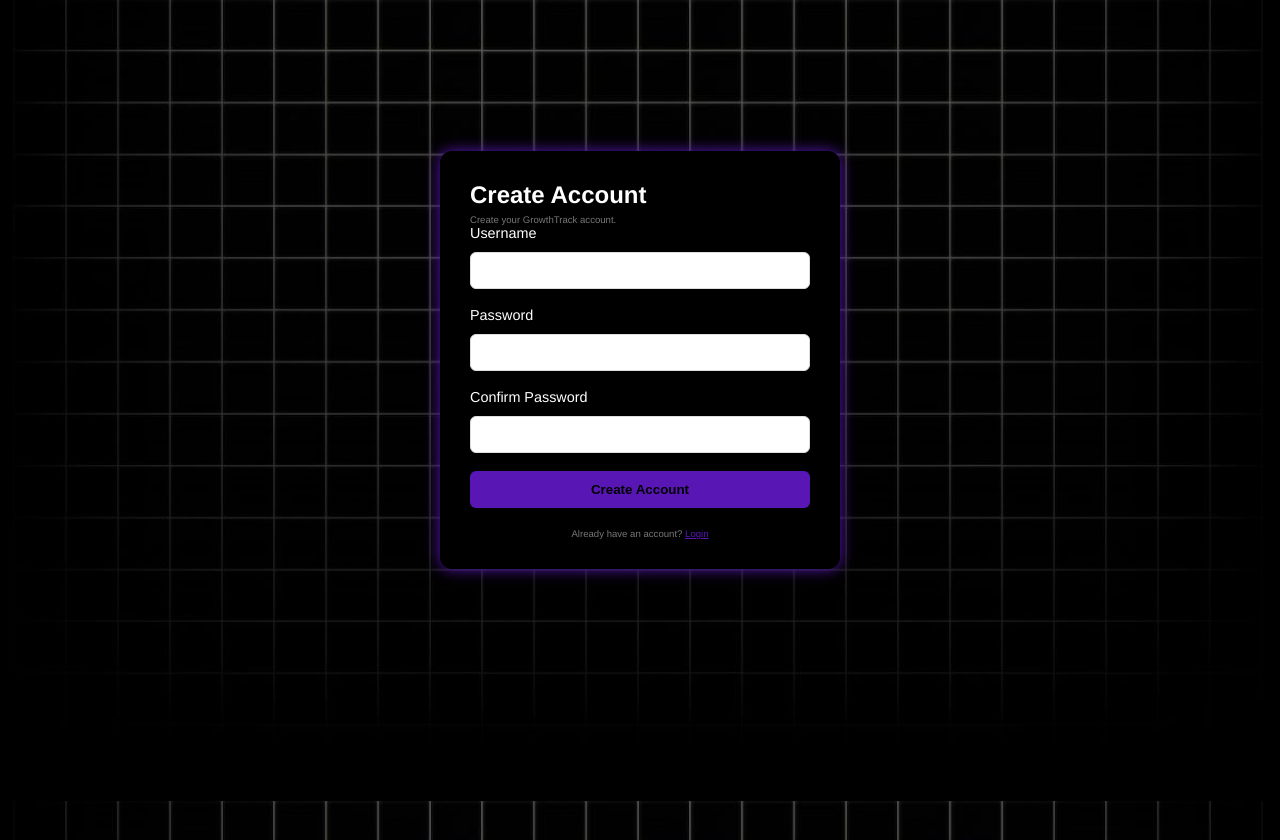
After one commit to rudrasaini-25/growth-tracker, a Django app: page /tracker/register/ in a window 1280 px wide. The commit adds this page. Run offline with Django 5.2, Linux system fonts and the light colour scheme.

Commit message:
Complete GrowthTrack MVP

```diff
--- a/tracker/static/style.css
+++ b/tracker/static/style.css
@@ -229,6 +229,7 @@ body {
     justify-content: center;
     margin-top: 10%;
 }
+
 form {
     display: grid;
     grid-template-columns: 1fr 1fr;
@@ -239,6 +240,7 @@ form {
     width: 100%;
     max-width: 80%;
 }
+
 form p {
     display: flex;
     flex-direction: column;
@@ -382,7 +384,7 @@ form label {
 .goal-modal-container {
     display: grid;
     grid-template-columns: 1fr 1fr;
-    /* gap: 20px; */
+    gap: 7px;
     background-color:rgb(0, 0, 0);
     margin: 15% auto;
     padding: 20px;
@@ -586,6 +588,7 @@ form label {
 }
 
 .journal-content {
+
     font-size: 15px;
     margin: 20px 0;
     line-height: 1.6;
@@ -634,6 +637,19 @@ form label {
 .delete-journal-btn:hover,
 .new-journal-btn:hover {
     opacity: 0.8;
+}
+
+.empty-journal {
+    display: contents;
+    font-size: 16px;
+    color: #555;
+    text-align: center;
+    margin-top: 50px;
+}
+.empty-journal-action {
+    display: flex;
+    justify-content: center;
+    margin-top: 20px;
 }
 
 /* journal edit and add page */
@@ -715,3 +731,152 @@ form label {
     background: rgb(88, 22, 181);
     color: rgb(0, 0, 0);
 }
+
+/* register page */
+
+
+.auth-card form {
+
+    display: flex;
+    flex-direction: column;
+    gap: 0;
+    margin: 0;
+    padding: 0;
+    width: 100%;
+    max-width: 100%;
+}
+
+.auth-page {
+    margin-top: 40px;
+    min-height: 80vh;
+    display: flex;
+    justify-content: center;
+    align-items: center;
+
+}
+.auth-field label {
+    font-size: 1.5rem;
+    color: white;
+    margin-bottom: 5px;
+}
+
+.auth-card {
+    width: 400px;
+    padding: 30px;
+    background: rgb(0, 0, 0);
+    border-radius: 12px;
+    box-shadow: 0 0 15px rgb(88, 22, 181);
+}
+
+.auth-card h1 {
+    color: white;
+    font-size: 2.5rem;
+    margin-bottom: 5px;
+}
+
+.auth-card > p {
+    color: #777;
+}
+
+.auth-field {
+    display: flex;
+    flex-direction: column;
+    margin-bottom: 18px;
+    gap: 6px;
+}
+
+.auth-field input {
+    padding: 10px;
+    border: 1px solid #ddd;
+    border-radius: 6px;
+}
+
+.auth-button {
+    width: 100%;
+    padding: 11px;
+    border: none;
+    border-radius: 6px;
+    background: rgb(88, 22, 181);
+    color: rgb(0, 0, 0);
+    cursor: pointer;
+    font-weight: 600;
+}
+
+.auth-error {
+    color: #c62828 ;
+}
+
+.auth-link {
+    text-align: center;
+    margin-top: 20px;
+}
+
+.auth-link a {
+    color: rgb(88, 22, 181);
+}
+
+/* Main habit list */
+/* .display-habits-container {
+    display: block !important;
+    width: 100%;
+} */
+
+/* Each section inside the habit container */
+/* .display-habits-container > div {
+    display: block;
+    width: 100%;
+} */
+
+/* Habit rectangle + delete icon */
+/* .habit-and-delete {
+    display: flex;
+    align-items: center;
+    width: 100%;
+    gap: 10px;
+    margin-bottom: 15px;
+} */
+
+/* Habit rectangle */
+/* .habit-and-delete .display-habits {
+    flex: 1;
+    width: auto;
+} */
+
+/* Delete form */
+.habit-and-delete .delete-form {
+    display: flex;
+    width: auto;
+    max-width: none;
+    margin: 0;
+    padding: 10px;
+    flex-shrink: 0;
+}
+
+/* Delete icon */
+.delete-icon {
+    background: none;
+    border: none;
+    padding: 5px;
+    cursor: pointer;
+    color:  rgb(85, 58, 123);
+    font-size: 15px;
+}
+
+.delete-icon:hover {
+    color: red;
+}
+
+.goal-modal-container .delete-goal-form {
+    display: flex;
+    width: auto;
+    max-width: none;
+    margin: 0;
+    padding: 0;
+}
+
+.logout {
+    position: absolute;
+    right: 4%;
+    font-size: medium;
+    font-weight: 600;
+}
--- /dev/null
+++ b/tracker/templates/auth_base.html
@@ -0,0 +1,20 @@
+{% load static %}
+
+<!DOCTYPE html>
+<html lang="en">
+<head>
+    <meta charset="UTF-8">
+    <meta name="viewport" content="width=device-width, initial-scale=1.0">
+
+    <title>GrowthTrack</title>
+
+    <link rel="stylesheet" href="{% static 'style.css' %}">
+</head>
+
+<body>
+
+    {% block content %}
+    {% endblock %}
+
+</body>
+</html>
--- /dev/null
+++ b/tracker/templates/register.html
@@ -0,0 +1,48 @@
+{% extends 'auth_base.html' %}
+
+{% block content %}
+
+<div class="auth-page">
+
+    <div class="auth-card">
+
+        <h1>Create Account</h1>
+        <p>Create your GrowthTrack account.</p>
+
+        {% if error %}
+            <p class="auth-error">{{ error }}</p>
+        {% endif %}
+
+        <form method="POST">
+            {% csrf_token %}
+
+            <div class="auth-field">
+                <label>Username</label>
+                <input type="text" name="username" required>
+            </div>
+
+            <div class="auth-field">
+                <label>Password</label>
+                <input type="password" name="password" required>
+            </div>
+
+            <div class="auth-field">
+                <label>Confirm Password</label>
+                <input type="password" name="confirm_password" required>
+            </div>
+
+            <button type="submit" class="auth-button">
+                Create Account
+            </button>
+        </form>
+
+        <p class="auth-link">
+            Already have an account?
+            <a href="{% url 'login' %}">Login</a>
+        </p>
+
+    </div>
+
+</div>
+
+{% endblock %}
--- a/tracker/urls.py
+++ b/tracker/urls.py
@@ -1,6 +1,6 @@
 from django.contrib import admin
 from django.urls import path
-from .views import habits, add_habits, habits_activity, recurring_habits_activity, goals, add_goals, goal_activity, extend_deadline, dashboard, journal, add_journal, edit_journal, delete_journal
+from .views import delete_goal, delete_habit, delete_recurring_habit, habits, add_habits, habits_activity, logout_view, recurring_habits_activity, goals, add_goals, goal_activity, extend_deadline, dashboard, journal, add_journal, edit_journal, delete_journal, register, login_view
 
 urlpatterns = [
     path('habits/', habits, name='habits'),
@@ -11,9 +11,16 @@ urlpatterns = [
     path('add_goals/', add_goals, name='add_goals'),
     path('goal_activity/', goal_activity, name= 'goal_activity'),
     path('extend_deadline/', extend_deadline, name='extend_deadline'),
+    path("goals/delete/<int:goal_id>/", delete_goal, name="delete_goal"),
+    path('habits/delete/<int:habit_id>/', delete_habit, name='delete_habit'),
+    path('recurring-habits/delete/<int:recurring_habit_id>/', delete_recurring_habit, name='delete_recurring_habit'),
+
     path('dashboard/', dashboard, name='dashboard'),
     path('journal/', journal, name='journal'),
     path('journal/add/', add_journal, name='add_journal'),
     path("journal/edit/<int:journal_id>/", edit_journal, name="edit_journal"),
     path("journal/delete/<int:journal_id>/", delete_journal, name="delete_journal"),
+    path('register/', register, name='register'),
+    path('login/', login_view, name='login'),
+    path('logout/', logout_view, name='logout'),
 ]
--- a/tracker/views.py
+++ b/tracker/views.py
@@ -1,3 +1,8 @@
+from django.contrib.auth import authenticate, login, logout
+from django.contrib.auth.models import User
+from django.shortcuts import redirect, render
+from django.contrib.auth.decorators import login_required
+
 import datetime
 from django.shortcuts import render, redirect, get_object_or_404
 from django.http import JsonResponse
@@ -9,6 +14,58 @@ from datetime import date
 from django.db.models import Q
 from datetime import datetime, timedelta
 
+
+
+def register(request):
+    if request.method == "POST":
+        username = request.POST.get("username")
+        password = request.POST.get("password")
+        confirm_password = request.POST.get("confirm_password")
+
+        if User.objects.filter(username=username).exists():
+            return render(request, "register.html", {
+                "error": "Username already exists."
+            })
+
+        if password != confirm_password:
+            return render(request, "register.html", {
+                "error": "Passwords do not match."
+            })
+
+        user = User.objects.create_user(
+            username=username,
+            password=password
+        )
+
+        login(request, user)
+
+        return redirect("dashboard")
+
+    return render(request, "register.html")
+
+
+def login_view(request):
+    if request.method == "POST":
+        username = request.POST.get("username")
+        password = request.POST.get("password")
+
+        user = authenticate(
+            request,
+            username=username,
+            password=password
+        )
+
+        if user is not None:
+            login(request, user)
+            return redirect("dashboard")
+
+        return render(request, "login.html", {
+            "error": "Invalid username or password."
+        })
+
+    return render(request, "login.html")
+
+@login_required
 def habits(request):
 
     today = timezone.localdate()
@@ -76,6 +133,7 @@ def habits(request):
 
     return render(request, "habit.html", context)
 
+@login_required
 def add_habits(request):
     if request.method == "POST":
         form_type = request.POST.get("form_type")
@@ -120,6 +178,7 @@ def add_habits(request):
                     {'habit_form': habit_form,'recurring_habit_form': recurring_habit_form,})
 
 @require_POST
+@login_required
 def habits_activity(request):
     if not request.user.is_authenticated:
         return JsonResponse({'error': 'Authentication required.'}, status=403)
@@ -166,6 +225,7 @@ def habits_activity(request):
 
 
 @require_POST
+@login_required
 def recurring_habits_activity(request):
 
     if not request.user.is_authenticated:
@@ -214,7 +274,7 @@ def recurring_habits_activity(request):
 
 # ---------------------------------------------------------------------------
 
-
+@login_required
 def goals(request):
 
     today = timezone.localdate()
@@ -256,6 +316,7 @@ def goals(request):
         context
     )
 
+@login_required
 def add_goals(request):
     if request.method == "POST":
         form_type = request.POST.get("form_type")
@@ -284,6 +345,7 @@ def add_goals(request):
 
 
 @require_POST
+@login_required
 def goal_activity(request):
     if not request.user.is_authenticated:
         return JsonResponse({'error': 'Authentication required.'}, status=403)
@@ -340,6 +402,7 @@ def goal_activity(request):
 
 
 @require_POST
+@login_required
 def extend_deadline(request):
 
     if not request.user.is_authenticated:
@@ -382,7 +445,7 @@ def extend_deadline(request):
     return JsonResponse({'success': True, 'status': goal.status, 'new_target_date': goal.target_date})
 
 
-
+@login_required
 def dashboard(request):
 
     today = timezone.localdate()
@@ -439,6 +502,33 @@ def dashboard(request):
 
         else:
             goal.status = "EXPIRED"
+
+    total_completed_hours = 0
+    total_target_hours = 0
+
+    for goal in goals:
+        activities = ActivityTimeCalculate.objects.filter(
+            user=request.user,
+            goal=goal
+        )
+
+        total_minutes = 0
+
+        for activity in activities:
+            total_minutes += activity.work_duration
+
+        completed_hours = total_minutes / 60
+
+        total_completed_hours += completed_hours
+        total_target_hours += goal.target_hours
+
+    if total_target_hours > 0:
+        progress_percentage = (
+            total_completed_hours / total_target_hours
+        ) * 100
+    else:
+        progress_percentage = 0
+
 
 # for todays activity in hours
     today_start = timezone.make_aware(
@@ -542,6 +632,7 @@ def dashboard(request):
     return render(request, "dashboard.html", context)
 
 # retrive
+@login_required
 def journal(request):
 
     journals = Journal.objects.filter(
@@ -555,6 +646,7 @@ def journal(request):
     return render(request, "journal.html", context)
 
 # create
+@login_required
 def add_journal(request):
 
     if request.method == "POST":
@@ -579,6 +671,7 @@ def add_journal(request):
 
     return render(request, "add_journal.html", context)
 
+@login_required
 def edit_journal(request, journal_id):
 
     journal = Journal.objects.get(id=journal_id, user=request.user)
@@ -603,6 +696,7 @@ def edit_journal(request, journal_id):
     return render(request, "edit_journal.html", context)
 
 
+@login_required
 def delete_journal(request, journal_id):
 
     journal = Journal.objects.get(id=journal_id, user=request.user)
@@ -612,3 +706,45 @@ def delete_journal(request, journal_id):
         journal.delete()
 
         return redirect("journal")
+
+
+
+@login_required
+def delete_habit(request, habit_id):
+
+    habit = Habit.objects.get(id=habit_id, user=request.user)
+
+    if request.method == "POST":
+
+        habit.delete()
+
+        return redirect("habits")
+
+@login_required
+def delete_recurring_habit(request, recurring_habit_id):
+
+    recurring_habit = RecurringHabit.objects.get(id=recurring_habit_id, user=request.user)
+
+    if request.method == "POST":
+
+        recurring_habit.delete()
+
+        return redirect("habits")
+
+@login_required
+def delete_goal(request, goal_id):
+
+    goal = Goal.objects.get(id=goal_id, user=request.user)
+
+    if request.method == "POST":
+
+        goal.delete()
+
+        return redirect("goals")
+
+
+
+@login_required
+def logout_view(request):
+    logout(request)
+    return redirect("login")
```
Also changed, not shown: growth/settings.py (+7 -0 lines), tracker/templates/base.html (+8 -0 lines), tracker/templates/goal.html (+16 -2 lines), tracker/templates/habit.html (+40 -1 lines), tracker/templates/journal.html (+5 -3 lines), tracker/templates/login.html (added, +43 -0 lines).
